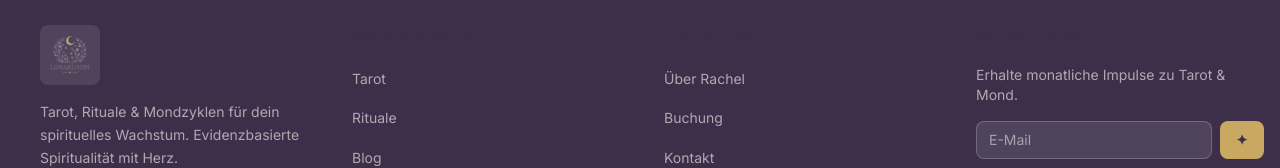
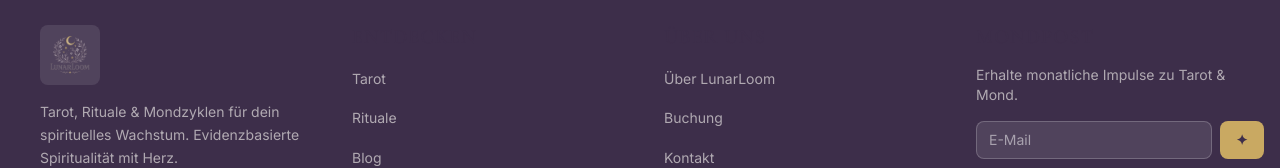
Before and after one commit to Hazy142/lunarloom-frontend, a Next.js app: page / in a window 1280 px wide. Shown: the part 2218-2386 px from the top of the page. Built offline with nearby package versions, Linux system fonts and the light colour scheme; no server answers.

Commit message:
feat: Add initial application layout, home page, and Tarot card display page.

```diff
--- a/app/components/Footer.tsx
+++ b/app/components/Footer.tsx
@@ -9,7 +9,7 @@ const footerLinks = {
         { href: '/ressourcen', label: 'Ressourcen' },
     ],
     about: [
-        { href: '/ueber', label: 'Über Rachel' },
+        { href: '/ueber', label: 'Über LunarLoom' },
         { href: '/buchung', label: 'Buchung' },
         { href: '/kontakt', label: 'Kontakt' },
         { href: '/faq', label: 'FAQ' },
```
